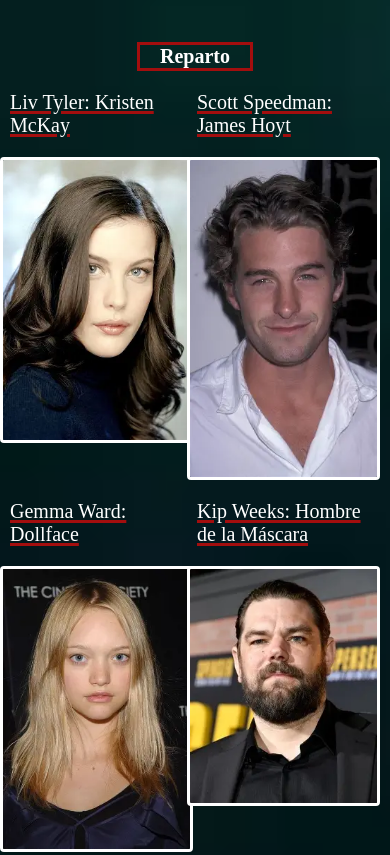
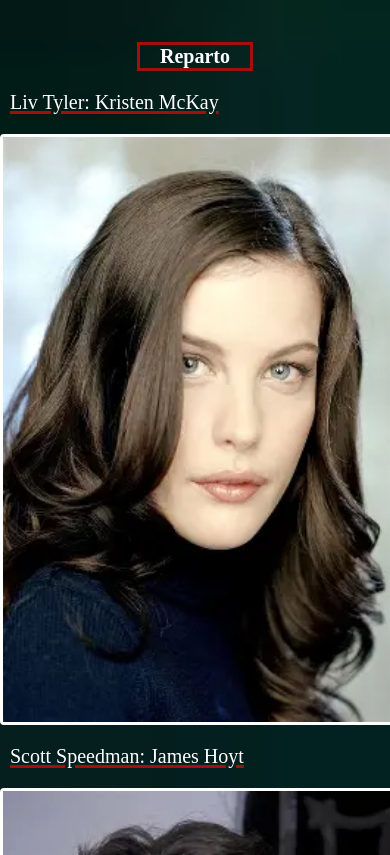
Before and after one commit to SofiaE21/SofiaE21.github.io, a plain HTML site: page pelicula4.html in a window 390 px wide. Shown: the part 1358-2213 px from the top of the page. Drawn offline with Linux system fonts and the light colour scheme.

Commit message:
Add files via upload

```diff
--- a/index.css
+++ b/index.css
@@ -48,6 +48,7 @@ li{
     font-weight: bold;
     border-right: 2px solid black;
     box-sizing: border-box;
+    padding: 10px;
 }
 li:hover{
     background-color: rgb(120, 3, 3);
@@ -147,9 +148,15 @@ img:hover{
         font-size: 14px;
     }
 
+    article {
+        display: flex;
+        justify-content: center;
+        width: 100%;
+    }
+
     article img {
-        width: 120px ;
-        height: 180px ;
+        width: 160px ;
+        height: 240px ;
         float: none;
         margin: auto;
     }
@@ -159,15 +166,18 @@ img:hover{
         margin-left: auto ;
         margin-right: auto ;
         text-align: center;
-        display: block;
+        display: flex;
+        justify-content: center;
+        width: 100%;
     }
 
 
     section {
         display: flex;
-        flex-wrap: wrap;
-        justify-content: center;
+        flex-direction: column;
+        align-items: center;
         gap: 14px;
+        width: 100%;
     }
 
     p {
@@ -207,27 +217,37 @@ img:hover{
         font-size: 14px;
     }
 
+    article {
+        display: flex;
+        justify-content: center;
+        width: 100%;
+    }
+
     article img {
-        width: 120px ;
-        height: 180px ;
+        width: 160px ;
+        height: 240px ;
         float: none;
         margin: auto;
     }
 
     #pelicula1, #pelicula2, #pelicula3,
     #pelicula4, #pelicula5 {
-        margin-left: auto ;
-        margin-right: auto ;
         text-align: center;
-        display: block;
+        display: flex;
+        justify-content: center;
+        width: 100%;
+        margin-right: auto;
+        margin-left: auto;
+
     }
 
 
     section {
         display: flex;
-        flex-wrap: wrap;
-        justify-content: center;
+        flex-direction: column;
+        align-items: center;
         gap: 14px;
+        width: 100%;
     }
 
     p {
@@ -267,9 +287,15 @@ img:hover{
         font-size: 14px;
     }
 
+    article {
+        display: flex;
+        justify-content: center;
+        width: 100%;
+    }
+
     article img {
-        width: 120px ;
-        height: 180px ;
+        width: 160px ;
+        height: 240px ;
         float: none;
         margin: auto;
     }
@@ -279,15 +305,18 @@ img:hover{
         margin-left: auto ;
         margin-right: auto ;
         text-align: center;
-        display: block;
+        display: flex;
+        justify-content: center;
+        width: 100%;
     }
 
 
     section {
         display: flex;
-        flex-wrap: wrap;
-        justify-content: center;
+        flex-direction: column;
+        align-items: center;
         gap: 14px;
+        width: 100%;
     }
 
     p {
--- a/pelicula1.css
+++ b/pelicula1.css
@@ -186,9 +186,9 @@ div.izq{
 
     #foto1, #foto2, #foto3,
     #foto4, #foto5, #foto6 {
-        width: calc(50% - 8px) ;
-        display: inline-block;
-        vertical-align: top;
+        width: 100% ;
+        display: block;
+        margin: 8px auto;
     }
     article img {
         width: 100% ;
--- a/pelicula2.css
+++ b/pelicula2.css
@@ -186,9 +186,9 @@ div.izq{
 
     #foto1, #foto2, #foto3,
     #foto4, #foto5, #foto6 {
-        width: calc(50% - 8px);
-        display: inline-block;
-        vertical-align: top;
+        width: 100%;
+        display: block;
+        margin: 8px auto;
     }
     article img {
         width: 100% ;
--- a/pelicula3.css
+++ b/pelicula3.css
@@ -182,9 +182,9 @@ div.izq{
 
     #foto1, #foto2, #foto3,
     #foto4, #foto5, #foto6 {
-        width: calc(50% - 8px);
-        display: inline-block;
-        vertical-align: top;
+        width: 100%;
+        display: block;
+        margin: 8px auto;
     }
     article img {
         width: 100% ;
--- a/pelicula4.css
+++ b/pelicula4.css
@@ -184,9 +184,9 @@ div.izq{
 
     #foto1, #foto2, #foto3,
     #foto4, #foto5, #foto6 {
-        width: calc(50% - 8px) ;
-        display: inline-block;
-        vertical-align: top;
+        width: 100% ;
+        display: block;
+        margin: 8px auto;
     }
     article img {
         width: 100% ;
--- a/pelicula5.css
+++ b/pelicula5.css
@@ -189,9 +189,9 @@ div.izq{
 
     #foto1, #foto2, #foto3,
     #foto4, #foto5, #foto6 {
-        width: calc(50% - 8px) ;
-        display: inline-block;
-        vertical-align: top;
+        width: 100% ;
+        display: block;
+        margin: 8px auto;
     }
     article img {
         width: 100% ;
```
